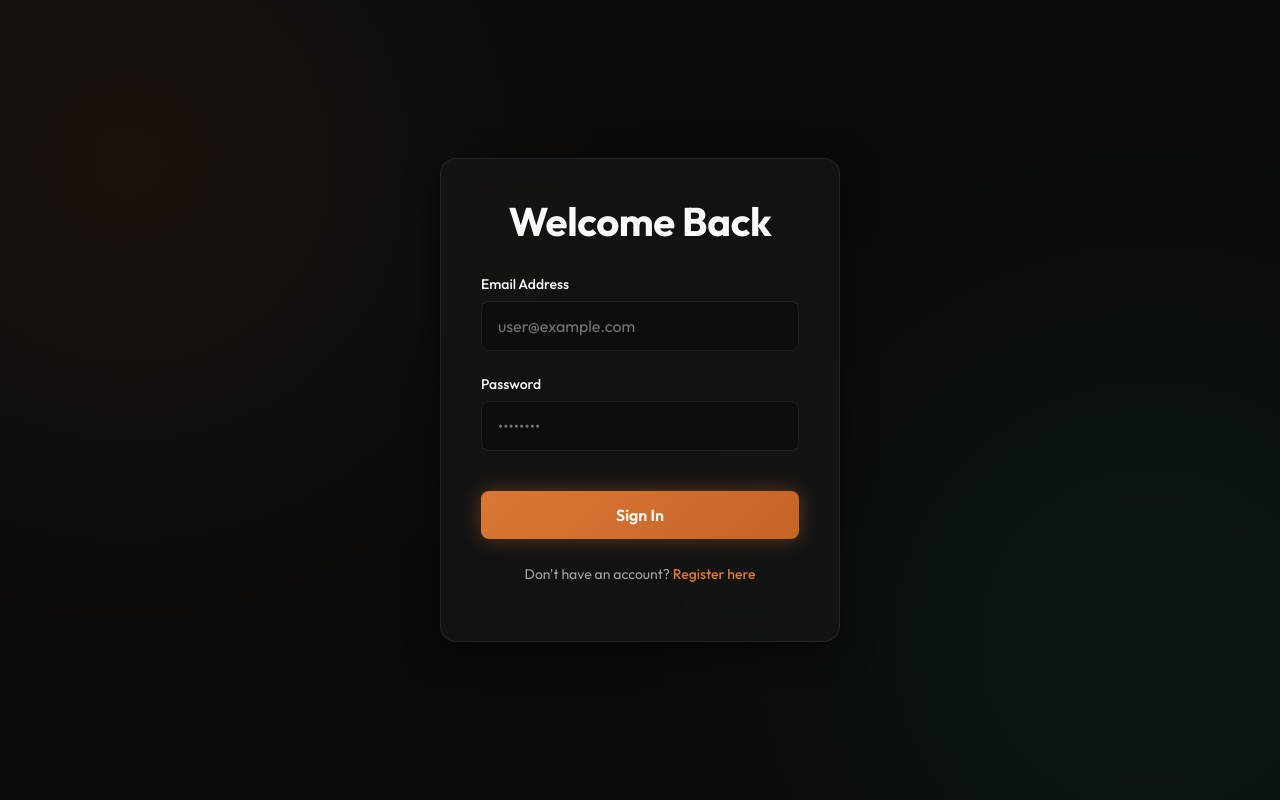
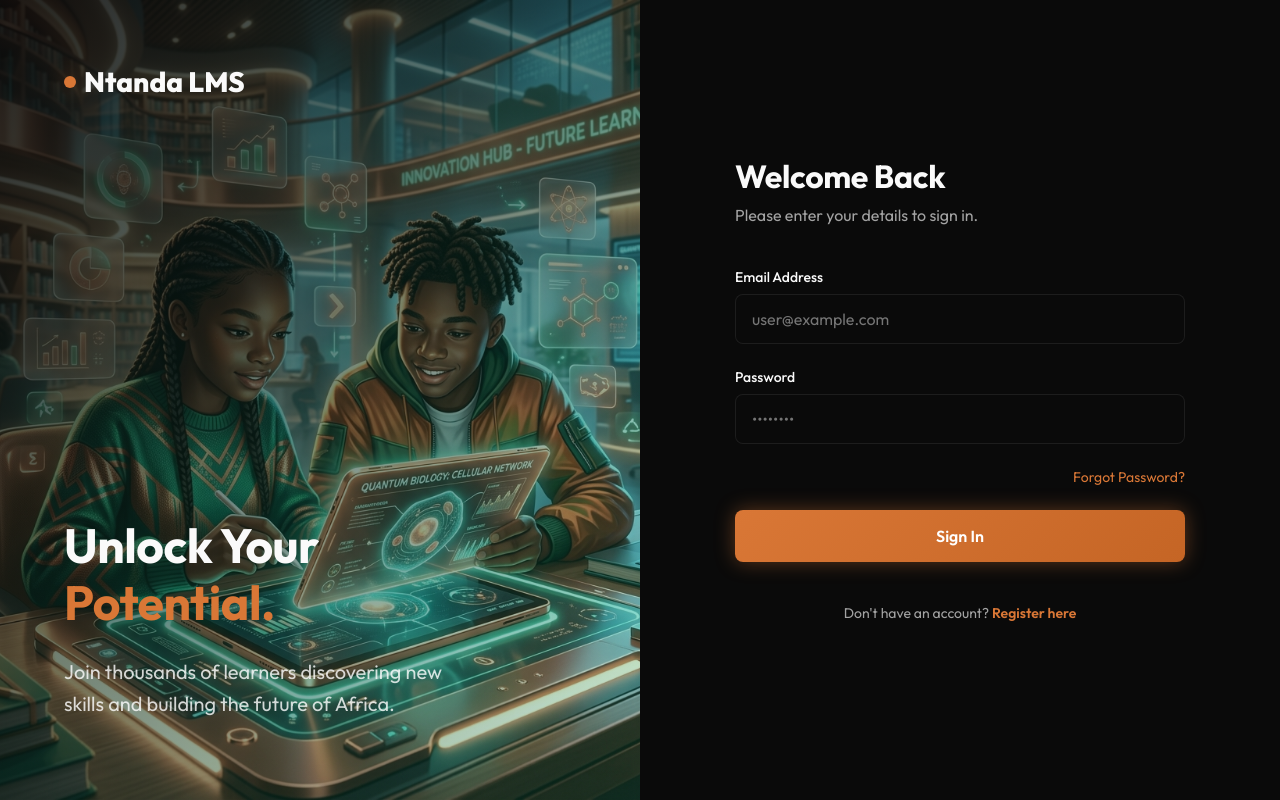
Before and after one commit to Goetech1/ntanda-lms, a React app in the folder frontend/: page /login in a window 1280 px wide. Built offline with nearby package versions, Linux system fonts and the light colour scheme; the HTML template or start-up script is replaced by a standard one.

Commit message:
add split screen design to auth pages

```diff
--- a/frontend/src/index.css
+++ b/frontend/src/index.css
@@ -179,3 +179,20 @@ p { margin-bottom: 1rem; line-height: 1.6; color: var(--text-muted); }
 .animate-float {
   animation: float 6s ease-in-out infinite;
 }
+
+/* Responsive Utilities */
+.desktop-only-flex {
+  display: flex;
+}
+.mobile-only-flex {
+  display: none;
+}
+
+@media (max-width: 900px) {
+  .desktop-only-flex {
+    display: none !important;
+  }
+  .mobile-only-flex {
+    display: flex !important;
+  }
+}
--- a/frontend/src/pages/Login.jsx
+++ b/frontend/src/pages/Login.jsx
@@ -1,6 +1,7 @@
 import { useState } from 'react';
 import { Link, useNavigate } from 'react-router-dom';
 import { authService, setAccessToken } from '../services/api';
+import illustration from '../assets/login_illustration.png';
 
 const Login = () => {
   const [email, setEmail] = useState('');
@@ -16,7 +17,6 @@ const Login = () => {
 
     try {
       const response = await authService.login(email, password);
-      // Based on API Contract: response.data.data contains access_token and user
       const { access_token, user } = response.data.data;
 
       setAccessToken(access_token);
@@ -31,9 +31,44 @@ const Login = () => {
   };
 
   return (
-    <div className="page-wrapper">
-      <div className="glass-panel animate-fade-in" style={{ padding: '2.5rem', width: '100%', maxWidth: '400px' }}>
-        <h2 style={{ textAlign: 'center', marginBottom: '2rem' }}>Welcome Back</h2>
+    <div style={{ minHeight: '100vh', display: 'flex' }}>
+
+      {/* Left Side - Educational Graphic */}
+      <div style={{
+        flex: '1 1 50%',
+        position: 'relative',
+        background: `url(${illustration}) center/cover no-repeat`
+      }} className="desktop-only-flex">
+
+        <div style={{ position: 'absolute', inset: 0, background: 'linear-gradient(to bottom right, rgba(10,10,10,0.9), rgba(16, 185, 129, 0.2))' }}></div>
+
+        <div style={{ position: 'relative', zIndex: 2, padding: '4rem', height: '100%', display: 'flex', flexDirection: 'column', justifyContent: 'space-between', width: '100%' }}>
+          <Link to="/" style={{ textDecoration: 'none', color: 'var(--text-main)', fontSize: '1.75rem', fontWeight: '800', display: 'flex', alignItems: 'center', gap: '0.5rem' }}>
+            <div style={{ width: '12px', height: '12px', borderRadius: '50%', background: 'var(--primary)', boxShadow: 'var(--copper-glow)' }}></div>
+            Ntanda LMS
+          </Link>
+
+          <div>
+            <h2 style={{ fontSize: '3rem', lineHeight: '1.2', marginBottom: '1.5rem' }}>Unlock Your <br/><span style={{ color: 'var(--primary)' }}>Potential.</span></h2>
+            <p style={{ fontSize: '1.25rem', color: 'rgba(255,255,255,0.8)', maxWidth: '400px' }}>
+              Join thousands of learners discovering new skills and building the future of Africa.
+            </p>
+          </div>
+        </div>
+      </div>
+
+      {/* Right Side - Login Form */}
+      <div style={{ flex: '1 1 50%', display: 'flex', alignItems: 'center', justifyContent: 'center', padding: '2rem', background: 'var(--bg-color)' }}>
+        <div className="animate-fade-in" style={{ width: '100%', maxWidth: '450px' }}>
+
+          {/* Mobile Logo */}
+          <Link to="/" style={{ textDecoration: 'none', color: 'var(--text-main)', fontSize: '1.75rem', fontWeight: '800', alignItems: 'center', gap: '0.5rem', marginBottom: '3rem', justifyContent: 'center' }} className="mobile-only-flex">
+            <div style={{ width: '12px', height: '12px', borderRadius: '50%', background: 'var(--primary)' }}></div>
+            Ntanda LMS
+          </Link>
+
+          <h2 style={{ marginBottom: '0.5rem', fontSize: '2rem' }}>Welcome Back</h2>
+          <p style={{ color: 'var(--text-muted)', marginBottom: '2.5rem' }}>Please enter your details to sign in.</p>
 
           {error && (
             <div style={{ background: 'rgba(239, 68, 68, 0.1)', border: '1px solid #ef4444', color: '#ef4444', padding: '0.75rem', borderRadius: '8px', marginBottom: '1.5rem', fontSize: '0.875rem' }}>
@@ -66,14 +101,19 @@ const Login = () => {
               />
             </div>
 
-          <button type="submit" className="btn btn-primary" style={{ width: '100%', marginTop: '1rem' }} disabled={isLoading}>
+            <div style={{ display: 'flex', justifyContent: 'flex-end', marginBottom: '1.5rem' }}>
+              <a href="#" style={{ color: 'var(--primary)', fontSize: '0.875rem', textDecoration: 'none' }}>Forgot Password?</a>
+            </div>
+
+            <button type="submit" className="btn btn-primary" style={{ width: '100%', padding: '1rem' }} disabled={isLoading}>
               {isLoading ? 'Signing In...' : 'Sign In'}
             </button>
           </form>
 
-        <p style={{ textAlign: 'center', marginTop: '1.5rem', fontSize: '0.875rem' }}>
-          Don't have an account? <Link to="/register" style={{ color: 'var(--primary)', textDecoration: 'none', fontWeight: '500' }}>Register here</Link>
+          <p style={{ textAlign: 'center', marginTop: '2.5rem', fontSize: '0.875rem' }}>
+            Don't have an account? <Link to="/register" style={{ color: 'var(--primary)', textDecoration: 'none', fontWeight: '600' }}>Register here</Link>
           </p>
+        </div>
       </div>
     </div>
   );
--- a/frontend/src/pages/Register.jsx
+++ b/frontend/src/pages/Register.jsx
@@ -1,6 +1,7 @@
 import { useState } from 'react';
 import { Link, useNavigate } from 'react-router-dom';
 import { authService } from '../services/api';
+import illustration from '../assets/login_illustration.png';
 
 const Register = () => {
   const [name, setName] = useState('');
@@ -53,9 +54,44 @@ const Register = () => {
   };
 
   return (
-    <div className="page-wrapper">
-      <div className="glass-panel animate-fade-in" style={{ padding: '2.5rem', width: '100%', maxWidth: '400px' }}>
-        <h2 style={{ textAlign: 'center', marginBottom: '2rem' }}>Create Account</h2>
+    <div style={{ minHeight: '100vh', display: 'flex' }}>
+
+      {/* Left Side - Educational Graphic */}
+      <div style={{
+        flex: '1 1 50%',
+        position: 'relative',
+        background: `url(${illustration}) center/cover no-repeat`
+      }} className="desktop-only-flex">
+
+        <div style={{ position: 'absolute', inset: 0, background: 'linear-gradient(to bottom right, rgba(10,10,10,0.9), rgba(16, 185, 129, 0.2))' }}></div>
+
+        <div style={{ position: 'relative', zIndex: 2, padding: '4rem', height: '100%', display: 'flex', flexDirection: 'column', justifyContent: 'space-between', width: '100%' }}>
+          <Link to="/" style={{ textDecoration: 'none', color: 'var(--text-main)', fontSize: '1.75rem', fontWeight: '800', display: 'flex', alignItems: 'center', gap: '0.5rem' }}>
+            <div style={{ width: '12px', height: '12px', borderRadius: '50%', background: 'var(--primary)', boxShadow: 'var(--copper-glow)' }}></div>
+            Ntanda LMS
+          </Link>
+
+          <div>
+            <h2 style={{ fontSize: '3rem', lineHeight: '1.2', marginBottom: '1.5rem' }}>Shape Your <br/><span style={{ color: 'var(--primary)' }}>Future.</span></h2>
+            <p style={{ fontSize: '1.25rem', color: 'rgba(255,255,255,0.8)', maxWidth: '400px' }}>
+              Create an account today and take the first step towards mastering your craft.
+            </p>
+          </div>
+        </div>
+      </div>
+
+      {/* Right Side - Register Form */}
+      <div style={{ flex: '1 1 50%', display: 'flex', alignItems: 'center', justifyContent: 'center', padding: '2rem', background: 'var(--bg-color)' }}>
+        <div className="animate-fade-in" style={{ width: '100%', maxWidth: '450px' }}>
+
+          {/* Mobile Logo */}
+          <Link to="/" style={{ textDecoration: 'none', color: 'var(--text-main)', fontSize: '1.75rem', fontWeight: '800', alignItems: 'center', gap: '0.5rem', marginBottom: '3rem', justifyContent: 'center' }} className="mobile-only-flex">
+            <div style={{ width: '12px', height: '12px', borderRadius: '50%', background: 'var(--primary)' }}></div>
+            Ntanda LMS
+          </Link>
+
+          <h2 style={{ marginBottom: '0.5rem', fontSize: '2rem' }}>Create Account</h2>
+          <p style={{ color: 'var(--text-muted)', marginBottom: '2.5rem' }}>Please enter your details to register.</p>
 
           {error && (
             <div style={{ background: 'rgba(239, 68, 68, 0.1)', border: '1px solid #ef4444', color: '#ef4444', padding: '0.75rem', borderRadius: '8px', marginBottom: '1.5rem', fontSize: '0.875rem' }}>
@@ -109,14 +145,15 @@ const Register = () => {
               </small>
             </div>
 
-          <button type="submit" className="btn btn-primary" style={{ width: '100%', marginTop: '1rem' }} disabled={isLoading || success !== ''}>
+            <button type="submit" className="btn btn-primary" style={{ width: '100%', padding: '1rem', marginTop: '0.5rem' }} disabled={isLoading || success !== ''}>
               {isLoading ? 'Creating Account...' : 'Register'}
             </button>
           </form>
 
-        <p style={{ textAlign: 'center', marginTop: '1.5rem', fontSize: '0.875rem' }}>
-          Already have an account? <Link to="/login" style={{ color: 'var(--primary)', textDecoration: 'none', fontWeight: '500' }}>Log in</Link>
+          <p style={{ textAlign: 'center', marginTop: '2.5rem', fontSize: '0.875rem' }}>
+            Already have an account? <Link to="/login" style={{ color: 'var(--primary)', textDecoration: 'none', fontWeight: '600' }}>Log in</Link>
           </p>
+        </div>
       </div>
     </div>
   );
```
Also changed, not shown: frontend/src/assets/login_illustration.png (added). Lines whose indentation alone changed are shown as unchanged.
